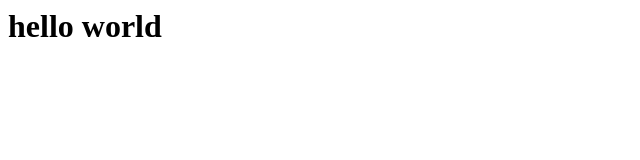
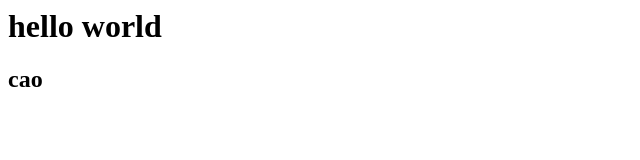
Before and after one commit to goranbojic/trening, a plain HTML site: page index.html in a window 1280 px wide. Shown: the full height of the page, 0-640 px from the left. Drawn offline with Linux system fonts and the light colour scheme.

Commit message:
Prva promena

```diff
--- a/index.html
+++ b/index.html
@@ -1 +1,2 @@
 <h1>hello world</h1>
+<h2>cao</h2>
```
